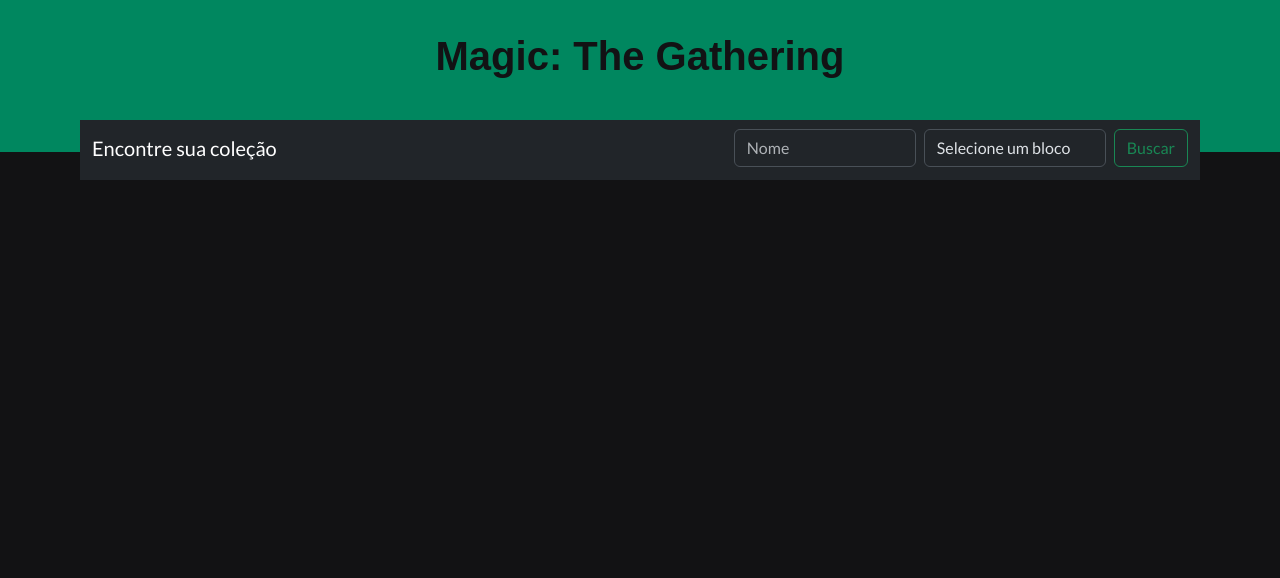
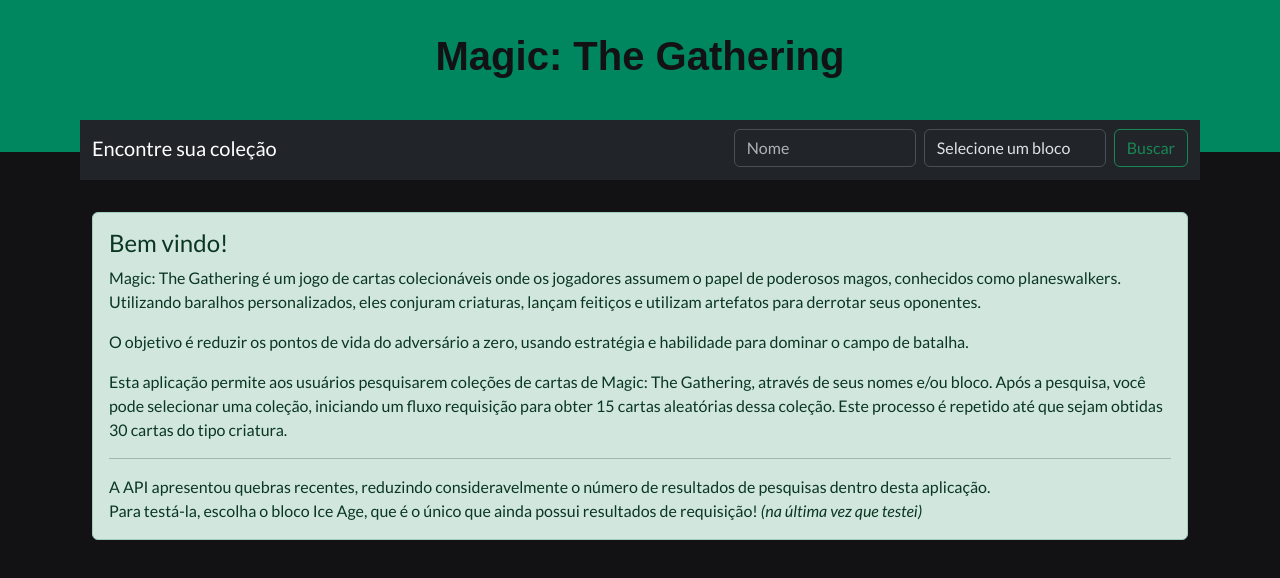
Before and after one commit to hevelinlima/desafio-linked, an Angular app: page / in a window 1280 px wide. Shown: the top 578 px of the page. Built offline with nearby package versions, Linux system fonts and the light colour scheme; a web font is replaced by a local one.

Commit message:
add API info

```diff
--- a/src/app/app.component.css
+++ b/src/app/app.component.css
@@ -25,3 +25,9 @@
   font-family: "Expletus Sans", sans-serif;
   font-weight: 700;
 }
+
+@media only screen and (max-width: 768px) {
+  .container-custom {
+    padding: 0 1rem;
+  }
+}
--- a/src/app/app.component.ts
+++ b/src/app/app.component.ts
@@ -7,6 +7,8 @@
 })
 
 export class AppComponent implements OnInit {
+  title = 'desafio-linked';
+
   constructor() {}
 
   ngOnInit(): void {
--- a/src/app/components/collections/collections.component.css
+++ b/src/app/components/collections/collections.component.css
@@ -33,3 +33,7 @@
   opacity: 0.9;
   border-color: #00875f;
 }
+
+.info-container {
+  margin-top: 2rem;
+}
--- a/src/app/components/collections/collections.component.html
+++ b/src/app/components/collections/collections.component.html
@@ -25,6 +25,18 @@
   </div>
 </nav>
 
+<div class="container mt-6 info-container" *ngIf="showInfo">
+  <div class="alert alert-success" role="alert">
+    <h4 class="alert-heading">Bem vindo!</h4>
+    <p>Magic: The Gathering é um jogo de cartas colecionáveis onde os jogadores assumem o papel de poderosos magos, conhecidos como planeswalkers. Utilizando baralhos personalizados, eles conjuram criaturas, lançam feitiços e utilizam artefatos para derrotar seus oponentes.</p>
+    <p>O objetivo é reduzir os pontos de vida do adversário a zero, usando estratégia e habilidade para dominar o campo de batalha.</p>
+    <p>Esta aplicação permite aos usuários pesquisarem coleções de cartas de Magic: The Gathering, através de seus nomes e/ou bloco. Após a pesquisa, você pode selecionar uma coleção, iniciando um fluxo requisição para obter 15 cartas aleatórias dessa coleção. Este processo é repetido até que sejam obtidas 30 cartas do tipo criatura. </p>
+    <hr>
+    <p class="mb-0">A API apresentou quebras recentes, reduzindo consideravelmente  o número de resultados de pesquisas dentro desta aplicação.</p>
+    <p class="mb-0">Para testá-la, escolha o bloco Ice Age, que é o único que ainda possui resultados de requisição! <i>(na última vez que testei)</i></p>
+  </div>
+</div>
+
 <div class="container mt-4" *ngIf="showResults">
   <div class="row" *ngIf="results$ | async as results">
     <div class="col-md-4" *ngFor="let result of results" (click)="onSelectSet(result.code)">
--- a/src/app/components/collections/collections.component.ts
+++ b/src/app/components/collections/collections.component.ts
@@ -18,6 +18,7 @@
   selectedSetId: string | null = null;
   boosterCards: any[] = [];
   showResults: boolean = true;
+  showInfo: boolean = true;
 
   constructor(private http: HttpClient) {}
 
@@ -41,12 +42,14 @@
       )
       }
       this.showResults = true;
+      this.showInfo = false;
     }
   }
 
   onSelectSet(setId: string):void{
     this.selectedSetId = setId;
     this.showResults = false;
+    this.showInfo = false;
     this.boosterCards = [];
     this.getBoosterCards(setId);
   }
@@ -56,11 +59,15 @@
 
     this.http.get<any>(BOOSTER_URL)
     .pipe(
-      map((res: any) => res.cards.filter((card: any)=> card.type.includes('Creature')))
+      map((res: any) => res.cards.filter((card: any)=> card.types.includes('Creature')))
     ).subscribe(
       cards => {
-        this.boosterCards = [...this.boosterCards, ...cards];
-        this.getBoosterCards(setId);
+        if (cards.length >= 30) {
+          this.boosterCards = cards.slice(0, 30);
+        } else {
+          this.boosterCards = [...this.boosterCards, ...cards];
+          this.getBoosterCards(setId);
+        }
       },
       error => {
         console.error('Erro ao buscar boosters:', error);
```
